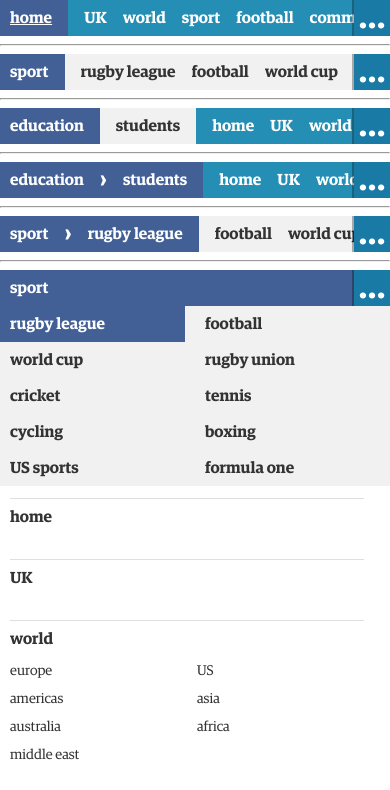
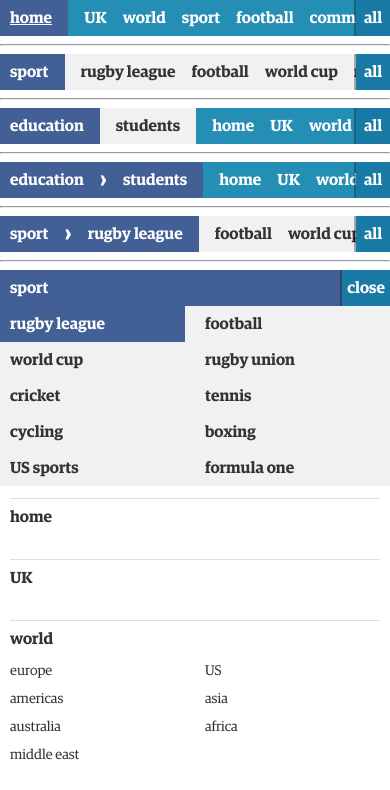
Before and after one commit to sndrs/guardian-navigation-prototype, a website: page index.html in a window 390 px wide. Shown: the top 790 px of the page. Drawn offline with Linux system fonts and the light colour scheme.

Commit message:
Improvements

```diff
--- a/_new-navigation.scss
+++ b/_new-navigation.scss
@@ -92,7 +92,7 @@ $new-navigation-h-space-between-items: get-font-size($fs-headers, 1);
 .global-navigation__title, {
     color: $c-navigation-action;
 }
-.new-navigation__current {
+.local-navigation__parent {
     float: left;
     position: relative;
     color: #ffffff;
@@ -157,9 +157,6 @@ $new-navigation-h-space-between-items: get-font-size($fs-headers, 1);
 .global-navigation__section {
     white-space: nowrap;
     display: table-cell;
-    @include rem((
-        padding-right: $new-navigation-h-space-between-items
-    ));
 }
 .global-navigation__section--current {
     @include rem((
@@ -197,6 +194,14 @@ $new-navigation-h-space-between-items: get-font-size($fs-headers, 1);
     }
     .local-navigation__children {
         overflow: hidden;
+    }
+    .local-navigation__child,
+    .global-navigation__section {
+        white-space: nowrap;
+        display: table-cell;
+        @include rem((
+            padding-right: $new-navigation-h-space-between-items
+        ));
     }
     .local-navigation__child:first-child,
     .global-navigation__section:first-child {
@@ -239,9 +244,6 @@ $new-navigation-h-space-between-items: get-font-size($fs-headers, 1);
 
     .new-navigation__inner {
         background: #ffffff;
-    }
-    .local-navigation__child--current .local-navigation__action:before {
-        display: none;
     }
     .local-navigation__children {
         clear: both;
@@ -289,6 +291,10 @@ $new-navigation-h-space-between-items: get-font-size($fs-headers, 1);
                 margin-left: -$gs-gutter
             ));
         }
+
+        &:before {
+            display: none;
+        }
     }
     .global-navigation {
         clear: both;
@@ -309,7 +315,7 @@ $new-navigation-h-space-between-items: get-font-size($fs-headers, 1);
     .global-navigation__child {
         float: left;
         width: 50%;
-        margin-right: 0;
+        padding-right: 0;
         @include box-sizing(border-box);
         @include rem((
             padding-left: $gs-gutter/2,
@@ -428,13 +434,18 @@ $new-navigation-h-space-between-items: get-font-size($fs-headers, 1);
 
 .new-navigation__toggle {
     position: absolute;
-    width: 1em;
     right: 0;
     top: 0;
+    min-width: 1em;
+    @include box-sizing(border-box);
+    @include rem((
+        padding-left: $gs-gutter/4,
+        padding-right: $gs-gutter/4
+    ));
     background: $c-navigation-toggle-background;
-    -moz-background-clip: content-box;
-    -webkit-background-clip: content-box;
-    background-clip: content-box;
+    -moz-background-clip: padding-box;
+    -webkit-background-clip: padding-box;
+    background-clip: padding-box;
     text-align: center;
     font-size: 36px;
     border-left: 2px solid $c-navigation-toggle-shadow;
@@ -449,7 +460,39 @@ $new-navigation-h-space-between-items: get-font-size($fs-headers, 1);
 
     @include mq(desktop) {
         @include rem((
+            padding-left: $gs-gutter/2,
+            padding-right: $gs-gutter/2
+        ));
+    }
+    @include mq(desktop) {
+        @include rem((
             right: $gs-gutter
         ));
     }
 }
+.new-navigation__toggle-label {
+    position: relative;
+    line-height: 1;
+    @include rem((
+        font-size: 16px,
+        top: -5px
+    ));
+}
+.new-navigation__toggle-label__extra {
+    display: none;
+
+    @include mq(tablet) {
+        display: inline;
+    }
+}
+.new-navigation__toggle-label--close {
+    display: none;
+}
+.new-navigation--expanded {
+    .new-navigation__toggle-label--open {
+        display: none;
+    }
+    .new-navigation__toggle-label--close {
+        display: inline;
+    }
+}
--- a/index.html
+++ b/index.html
@@ -26,7 +26,7 @@
             <div class="new-navigation__inner">
                 <div class="new-navigation__container">
                     <div class="local-navigation">
-                        <a class="local-navigation__parent new-navigation__current" href="/">home</a>
+                        <a class="local-navigation__parent local-navigation__parent--current" href="/">home</a>
                     </div>
                 </div>
                 <div class="new-navigation__container">
@@ -263,7 +263,11 @@
                         </li>
                     </ul>
                 </div>
-                <a class="new-navigation__toggle js-new-navigation-toggle" href="#footer-nav">…<span class="u-h">All sections</span></a>
+                <!-- <a class="new-navigation__toggle js-new-navigation-toggle" href="#footer-nav">…<span class="u-h">All sections</span></a> -->
+                <a class="new-navigation__toggle js-new-navigation-toggle" href="#footer-nav">
+                    <span class="new-navigation__toggle-label new-navigation__toggle-label--open">all<span class="new-navigation__toggle-label__extra"> sections</span></span>
+                    <span class="new-navigation__toggle-label new-navigation__toggle-label--close">close<span class="new-navigation__toggle-label__extra"> sections</span></span>
+                </a>
             </div>
         </div>
     </div>
@@ -273,7 +277,7 @@
             <div class="new-navigation__inner">
                 <div class="new-navigation__container">
                     <div class="local-navigation">
-                        <a class="local-navigation__parent new-navigation__current" href="/sport">sport</a>
+                        <a class="local-navigation__parent local-navigation__parent--current" href="/sport">sport</a>
                         <ul class="local-navigation__children">
                             <li class="local-navigation__child">
                                 <a class="local-navigation__action" href="/sport/rugbyleague">rugby league</a>
@@ -531,7 +535,11 @@
                         </li>
                     </ul>
                 </div>
-                <a class="new-navigation__toggle js-new-navigation-toggle" href="#footer-nav">…<span class="u-h">All sections</span></a>
+                <!-- <a class="new-navigation__toggle js-new-navigation-toggle" href="#footer-nav">…<span class="u-h">All sections</span></a> -->
+                <a class="new-navigation__toggle js-new-navigation-toggle" href="#footer-nav">
+                    <span class="new-navigation__toggle-label new-navigation__toggle-label--open">all<span class="new-navigation__toggle-label__extra"> sections</span></span>
+                    <span class="new-navigation__toggle-label new-navigation__toggle-label--close">close<span class="new-navigation__toggle-label__extra"> sections</span></span>
+                </a>
             </div>
         </div>
     </div>
@@ -542,7 +550,7 @@
             <div class="new-navigation__inner">
                 <div class="new-navigation__container">
                     <div class="local-navigation">
-                        <a class="local-navigation__parent new-navigation__current" href="/education">education</a>
+                        <a class="local-navigation__parent local-navigation__parent--current" href="/education">education</a>
                         <ul class="local-navigation__children">
                             <li class="local-navigation__child"><a class="local-navigation__action" href="/education/students">students</a></li>
                         </ul>
@@ -791,7 +799,11 @@
                         </li>
                     </ul>
                 </div>
-                <a class="new-navigation__toggle js-new-navigation-toggle" href="#footer-nav">…<span class="u-h">All sections</span></a>
+                <!-- <a class="new-navigation__toggle js-new-navigation-toggle" href="#footer-nav">…<span class="u-h">All sections</span></a> -->
+                <a class="new-navigation__toggle js-new-navigation-toggle" href="#footer-nav">
+                    <span class="new-navigation__toggle-label new-navigation__toggle-label--open">all<span class="new-navigation__toggle-label__extra"> sections</span></span>
+                    <span class="new-navigation__toggle-label new-navigation__toggle-label--close">close<span class="new-navigation__toggle-label__extra"> sections</span></span>
+                </a>
             </div>
         </div>
     </div>
@@ -801,7 +813,7 @@
             <div class="new-navigation__inner">
                 <div class="new-navigation__container">
                     <div class="local-navigation">
-                        <a class="local-navigation__parent new-navigation__current" href="/education">education</a>
+                        <a class="local-navigation__parent local-navigation__parent--current" href="/education">education</a>
                         <ul class="local-navigation__children">
                             <li class="local-navigation__child local-navigation__child--current"><a class="local-navigation__action" href="/education/students">students</a></li>
                         </ul>
@@ -1050,7 +1062,11 @@
                         </li>
                     </ul>
                 </div>
-                <a class="new-navigation__toggle js-new-navigation-toggle" href="#footer-nav">…<span class="u-h">All sections</span></a>
+                <!-- <a class="new-navigation__toggle js-new-navigation-toggle" href="#footer-nav">…<span class="u-h">All sections</span></a> -->
+                <a class="new-navigation__toggle js-new-navigation-toggle" href="#footer-nav">
+                    <span class="new-navigation__toggle-label new-navigation__toggle-label--open">all<span class="new-navigation__toggle-label__extra"> sections</span></span>
+                    <span class="new-navigation__toggle-label new-navigation__toggle-label--close">close<span class="new-navigation__toggle-label__extra"> sections</span></span>
+                </a>
             </div>
         </div>
     </div>
@@ -1060,7 +1076,7 @@
             <div class="new-navigation__inner">
                 <div class="new-navigation__container">
                     <div class="local-navigation">
-                        <a class="local-navigation__parent new-navigation__current" href="/sport">sport</a>
+                        <a class="local-navigation__parent local-navigation__parent--current" href="/sport">sport</a>
                         <ul class="local-navigation__children">
                             <li class="local-navigation__child local-navigation__child--current">
                                 <a class="local-navigation__action" href="/sport/rugbyleague">rugby league</a>
@@ -1318,7 +1334,11 @@
                         </li>
                     </ul>
                 </div>
-                <a class="new-navigation__toggle js-new-navigation-toggle" href="#footer-nav">…<span class="u-h">All sections</span></a>
+                <!-- <a class="new-navigation__toggle js-new-navigation-toggle" href="#footer-nav">…<span class="u-h">All sections</span></a> -->
+                <a class="new-navigation__toggle js-new-navigation-toggle" href="#footer-nav">
+                    <span class="new-navigation__toggle-label new-navigation__toggle-label--open">all<span class="new-navigation__toggle-label__extra"> sections</span></span>
+                    <span class="new-navigation__toggle-label new-navigation__toggle-label--close">close<span class="new-navigation__toggle-label__extra"> sections</span></span>
+                </a>
             </div>
         </div>
     </div>
@@ -1328,7 +1348,7 @@
             <div class="new-navigation__inner">
                 <div class="new-navigation__container">
                     <div class="local-navigation">
-                        <a class="local-navigation__parent new-navigation__current" href="/sport">sport</a>
+                        <a class="local-navigation__parent local-navigation__parent--current" href="/sport">sport</a>
                         <ul class="local-navigation__children">
                             <li class="local-navigation__child local-navigation__child--current">
                                 <a class="local-navigation__action" href="/sport/rugbyleague">rugby league</a>
@@ -1586,7 +1606,11 @@
                         </li>
                     </ul>
                 </div>
-                <a class="new-navigation__toggle js-new-navigation-toggle" href="#footer-nav">…<span class="u-h">All sections</span></a>
+                <!-- <a class="new-navigation__toggle js-new-navigation-toggle" href="#footer-nav">…<span class="u-h">All sections</span></a> -->
+                <a class="new-navigation__toggle js-new-navigation-toggle" href="#footer-nav">
+                    <span class="new-navigation__toggle-label new-navigation__toggle-label--open">all<span class="new-navigation__toggle-label__extra"> sections</span></span>
+                    <span class="new-navigation__toggle-label new-navigation__toggle-label--close">close<span class="new-navigation__toggle-label__extra"> sections</span></span>
+                </a>
             </div>
         </div>
     </div>
```
Also changed, not shown: style.css.
